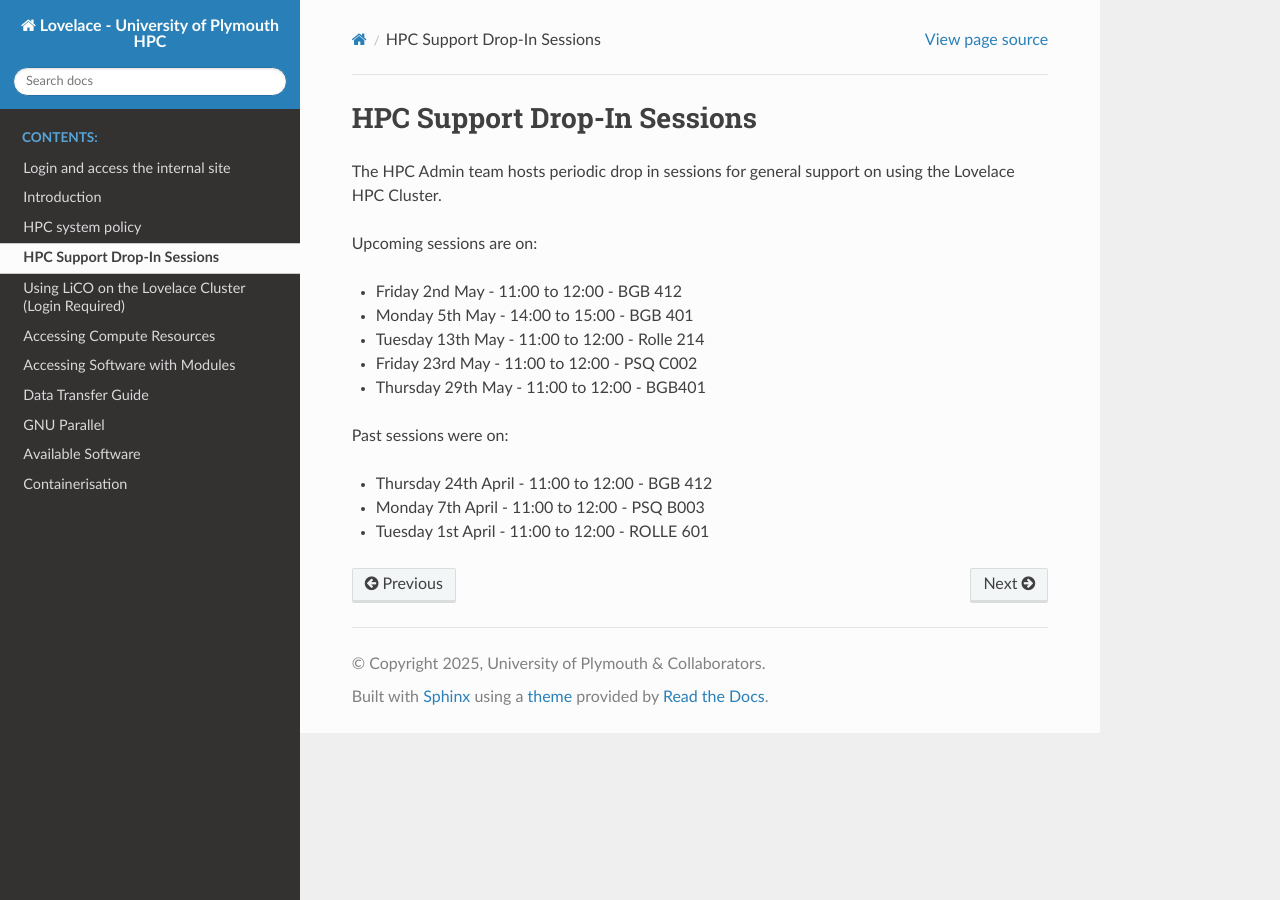
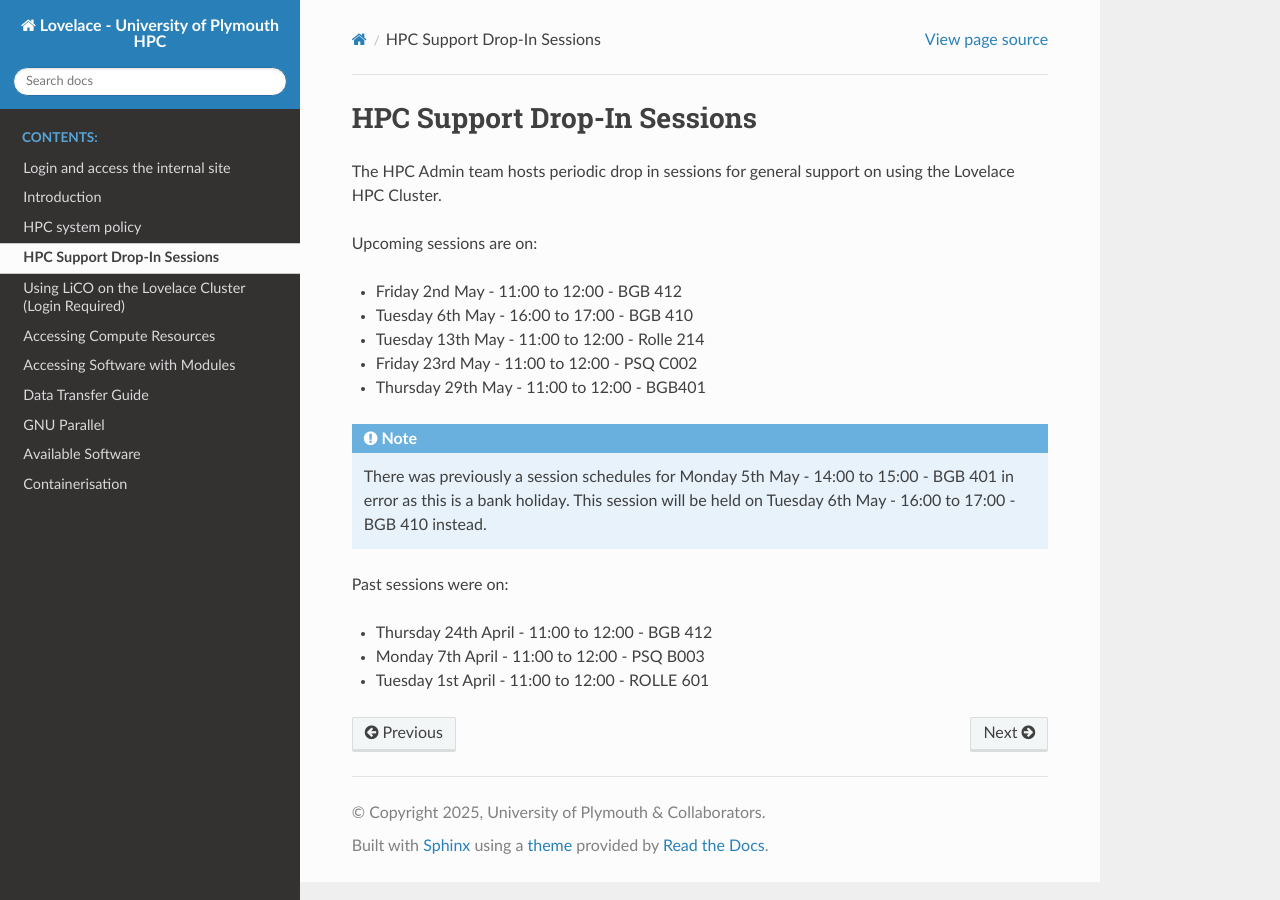
Before and after one commit to AbhinavPraveen/UoP-HPC-Docs, a Sphinx documentation site: the page built from source/user-guide/dropin.rst, in a window 1280 px wide. Built offline with Sphinx 7.4.7 and the Read the Docs theme 3.1.0, drawn with Linux system fonts in a browser that asks for light colours.

Commit message:
Move bank holiday session

```diff
--- a/source/user-guide/dropin.rst
+++ b/source/user-guide/dropin.rst
@@ -8,10 +8,13 @@ The HPC Admin team hosts periodic drop in sessions for general support on using
 Upcoming sessions are on:
 
 * Friday 2nd May - 11:00 to 12:00 - BGB 412
-* Monday 5th May - 14:00 to 15:00 - BGB 401
+* Tuesday 6th May - 16:00 to 17:00 - BGB 410
 * Tuesday 13th May - 11:00 to 12:00 - Rolle 214
 * Friday 23rd May - 11:00 to 12:00 - PSQ C002
 * Thursday 29th May - 11:00 to 12:00 - BGB401
+
+.. note::
+   There was previously a session schedules for Monday 5th May - 14:00 to 15:00 - BGB 401 in error as this is a bank holiday. This session will be held on Tuesday 6th May - 16:00 to 17:00 - BGB 410 instead.
 
 Past sessions were on:
 
```
